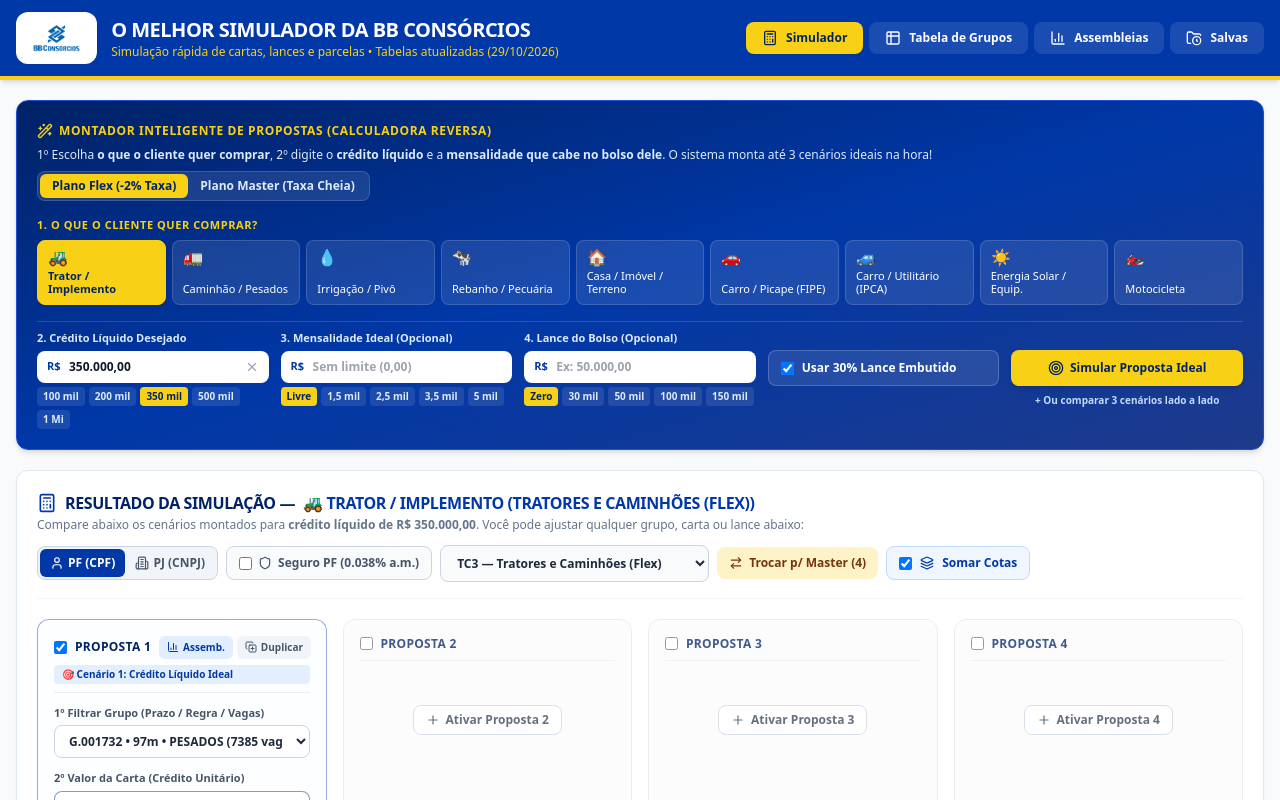
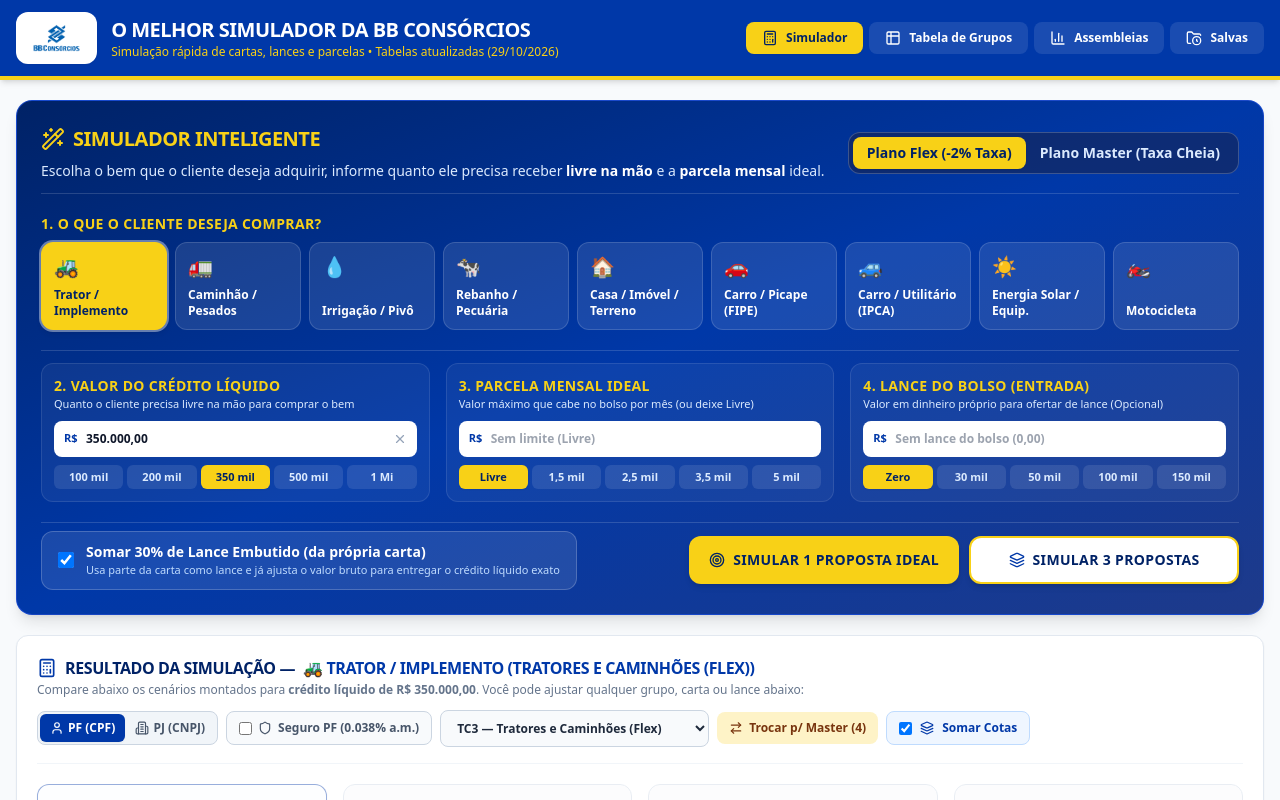
Before and after one commit to aspargosmp-hub/simulador-consorcios, a React (Vite) app: page / in a window 1280 px wide. Shown: the top 800 px of the page. Built offline with nearby package versions, Linux system fonts and the light colour scheme.

Commit message:
style(simulador): novo design do Simulador Inteligente com titulos destacados e botoes de 1 e 3 propostas com mesma evidencia

```diff
--- a/src/components/SimulatorTab.tsx
+++ b/src/components/SimulatorTab.tsx
@@ -794,30 +794,32 @@ export const SimulatorTab: React.FC<SimulatorTabProps> = ({
 
   return (
     <div className="space-y-5">
-      {/* CALCULADORA REVERSA 2.0: O QUE O CLIENTE QUER COMPRAR + CRÉDITO + MENSALIDADE */}
+      {/* SIMULADOR INTELIGENTE: OBJETIVO DE COMPRA + CRÉDITO + MENSALIDADE + LANCE */}
       <form
         onSubmit={handleAutoBuildProposal}
-        className="bg-gradient-to-br from-bb-dark via-bb-blue to-blue-900 text-white rounded-xl p-5 shadow-md print:hidden space-y-4 border border-blue-700"
+        className="bg-gradient-to-br from-bb-dark via-bb-blue to-blue-900 text-white rounded-2xl p-5 sm:p-6 shadow-lg print:hidden space-y-5 border border-blue-700/80"
       >
-        <div className="flex flex-wrap items-center justify-between gap-2">
+        {/* Cabeçalho do Simulador Inteligente */}
+        <div className="flex flex-col md:flex-row md:items-center justify-between gap-3 pb-3 border-b border-white/15">
           <div>
-            <div className="inline-flex items-center gap-1.5 text-xs font-extrabold text-bb-yellow uppercase tracking-wider">
-              <Wand2 className="w-4 h-4" />
-              Montador Inteligente de Propostas (Calculadora Reversa)
+            <div className="inline-flex items-center gap-2 text-lg sm:text-xl font-black text-bb-yellow uppercase tracking-tight">
+              <Wand2 className="w-5 h-5 sm:w-6 sm:h-6 shrink-0" />
+              Simulador Inteligente
             </div>
-            <p className="text-xs text-blue-100 mt-0.5">
-              1º Escolha <strong>o que o cliente quer comprar</strong>, 2º digite o{' '}
-              <strong>crédito líquido</strong> e a <strong>mensalidade que cabe no bolso dele</strong>. O sistema monta até 3 cenários ideais na hora!
+            <p className="text-xs sm:text-sm text-blue-100 mt-1">
+              Escolha o bem que o cliente deseja adquirir, informe quanto ele precisa receber{' '}
+              <strong className="text-white">livre na mão</strong> e a{' '}
+              <strong className="text-white">parcela mensal</strong> ideal.
             </p>
           </div>
 
-          <div className="inline-flex rounded-lg bg-white/10 p-0.5 border border-white/15">
+          <div className="inline-flex rounded-xl bg-blue-950/60 p-1 border border-white/20 self-start md:self-center shrink-0">
             <button
               type="button"
               onClick={() => setPlanoPreferido('Flex')}
-              className={`px-3 py-1 rounded-md text-xs font-extrabold transition ${
+              className={`px-3.5 py-1.5 rounded-lg text-xs sm:text-sm font-extrabold transition ${
                 planoPreferido === 'Flex'
-                  ? 'bg-bb-yellow text-bb-dark'
+                  ? 'bg-bb-yellow text-bb-dark shadow-sm'
                   : 'text-blue-100 hover:text-white'
               }`}
             >
@@ -826,9 +828,9 @@ export const SimulatorTab: React.FC<SimulatorTabProps> = ({
             <button
               type="button"
               onClick={() => setPlanoPreferido('Master')}
-              className={`px-3 py-1 rounded-md text-xs font-extrabold transition ${
+              className={`px-3.5 py-1.5 rounded-lg text-xs sm:text-sm font-extrabold transition ${
                 planoPreferido === 'Master'
-                  ? 'bg-bb-yellow text-bb-dark'
+                  ? 'bg-bb-yellow text-bb-dark shadow-sm'
                   : 'text-blue-100 hover:text-white'
               }`}
             >
@@ -837,12 +839,12 @@ export const SimulatorTab: React.FC<SimulatorTabProps> = ({
           </div>
         </div>
 
-        {/* Passo 1: O que o cliente quer comprar? */}
+        {/* Passo 1: O que o cliente deseja comprar? */}
         <div>
-          <span className="block text-[11px] font-bold text-bb-yellow uppercase tracking-wider mb-1.5">
-            1. O que o cliente quer comprar?
+          <span className="block text-xs sm:text-sm font-extrabold text-bb-yellow uppercase tracking-wide mb-2">
+            1. O que o cliente deseja comprar?
           </span>
-          <div className="grid grid-cols-3 sm:grid-cols-5 lg:grid-cols-9 gap-1.5">
+          <div className="grid grid-cols-3 sm:grid-cols-5 lg:grid-cols-9 gap-2">
             {OBJETIVOS_COMPRA.map((obj) => {
               const active = objetivo === obj.id;
               return (
@@ -850,42 +852,46 @@ export const SimulatorTab: React.FC<SimulatorTabProps> = ({
                   key={obj.id}
                   type="button"
                   onClick={() => setObjetivo(obj.id)}
-                  className={`px-2.5 py-2 rounded-lg text-left transition border flex flex-col justify-between ${
+                  className={`px-3 py-2.5 rounded-xl text-left transition border flex flex-col justify-between ${
                     active
-                      ? 'bg-bb-yellow text-bb-dark border-bb-yellow font-extrabold shadow'
-                      : 'bg-white/10 text-white border-white/15 hover:bg-white/20 font-medium'
+                      ? 'bg-bb-yellow text-bb-dark border-bb-yellow font-black shadow-md ring-2 ring-white/40'
+                      : 'bg-white/10 text-white border-white/15 hover:bg-white/20 font-semibold'
                   }`}
                 >
-                  <span className="text-base leading-none">{obj.emoji}</span>
-                  <span className="text-[11px] leading-tight mt-1">{obj.label}</span>
+                  <span className="text-lg sm:text-xl leading-none">{obj.emoji}</span>
+                  <span className="text-[11px] sm:text-xs leading-tight mt-1.5">{obj.label}</span>
                 </button>
               );
             })}
           </div>
         </div>
 
-        {/* Passo 2: Valores do Cliente (Crédito Líquido, Mensalidade Ideal, Recurso Próprio) */}
-        <div className="grid grid-cols-1 sm:grid-cols-2 lg:grid-cols-5 gap-3 items-start pt-2 border-t border-white/15">
-          <div>
-            <label className="block text-[11px] text-blue-100 font-semibold mb-1">
-              2. Crédito Líquido Desejado
+        {/* Passo 2: Valores do Cliente (3 Colunas Amplas e Alinhadas) */}
+        <div className="grid grid-cols-1 md:grid-cols-3 gap-4 pt-3 border-t border-white/15">
+          {/* Coluna 1: Crédito Líquido */}
+          <div className="bg-white/5 p-3 rounded-xl border border-white/10">
+            <label className="block text-xs sm:text-sm text-bb-yellow font-extrabold uppercase tracking-wide">
+              2. Valor do Crédito Líquido
             </label>
+            <span className="block text-[11px] text-blue-100 mb-2">
+              Quanto o cliente precisa livre na mão para comprar o bem
+            </span>
             <CurrencyInput
               value={targetLiquido}
               onChange={setTargetLiquido}
               placeholder="Ex: 350.000,00"
               prefixClassName="text-bb-blue"
-              inputClassName="bg-white text-slate-900 focus:ring-2 focus:ring-bb-yellow"
+              inputClassName="bg-white text-slate-900 py-2.5 text-sm focus:ring-2 focus:ring-bb-yellow"
             />
-            <div className="flex flex-wrap gap-1 mt-1">
+            <div className="grid grid-cols-5 gap-1 mt-2">
               {[100000, 200000, 350000, 500000, 1000000].map((v) => (
                 <button
                   key={v}
                   type="button"
                   onClick={() => setTargetLiquido(v)}
-                  className={`text-[10px] px-1.5 py-0.5 rounded font-bold transition ${
+                  className={`text-[11px] py-1 rounded-md font-extrabold text-center transition ${
                     targetLiquido === v
-                      ? 'bg-bb-yellow text-bb-dark'
+                      ? 'bg-bb-yellow text-bb-dark shadow-sm'
                       : 'bg-white/10 text-blue-100 hover:bg-white/20'
                   }`}
                 >
@@ -895,26 +901,30 @@ export const SimulatorTab: React.FC<SimulatorTabProps> = ({
             </div>
           </div>
 
-          <div>
-            <label className="block text-[11px] text-blue-100 font-semibold mb-1">
-              3. Mensalidade Ideal (Opcional)
+          {/* Coluna 2: Parcela Mensal Ideal */}
+          <div className="bg-white/5 p-3 rounded-xl border border-white/10">
+            <label className="block text-xs sm:text-sm text-bb-yellow font-extrabold uppercase tracking-wide">
+              3. Parcela Mensal Ideal
             </label>
+            <span className="block text-[11px] text-blue-100 mb-2">
+              Valor máximo que cabe no bolso por mês (ou deixe Livre)
+            </span>
             <CurrencyInput
               value={targetMensalidadeMax}
               onChange={setTargetMensalidadeMax}
-              placeholder="Sem limite (0,00)"
+              placeholder="Sem limite (Livre)"
               prefixClassName="text-bb-blue"
-              inputClassName="bg-white text-slate-900 focus:ring-2 focus:ring-bb-yellow"
+              inputClassName="bg-white text-slate-900 py-2.5 text-sm focus:ring-2 focus:ring-bb-yellow"
             />
-            <div className="flex flex-wrap gap-1 mt-1">
+            <div className="grid grid-cols-5 gap-1 mt-2">
               {[0, 1500, 2500, 3500, 5000].map((v) => (
                 <button
                   key={v}
                   type="button"
                   onClick={() => setTargetMensalidadeMax(v)}
-                  className={`text-[10px] px-1.5 py-0.5 rounded font-bold transition ${
+                  className={`text-[11px] py-1 rounded-md font-extrabold text-center transition ${
                     targetMensalidadeMax === v
-                      ? 'bg-bb-yellow text-bb-dark'
+                      ? 'bg-bb-yellow text-bb-dark shadow-sm'
                       : 'bg-white/10 text-blue-100 hover:bg-white/20'
                   }`}
                 >
@@ -924,26 +934,30 @@ export const SimulatorTab: React.FC<SimulatorTabProps> = ({
             </div>
           </div>
 
-          <div>
-            <label className="block text-[11px] text-blue-100 font-semibold mb-1">
-              4. Lance do Bolso (Opcional)
+          {/* Coluna 3: Lance do Bolso */}
+          <div className="bg-white/5 p-3 rounded-xl border border-white/10">
+            <label className="block text-xs sm:text-sm text-bb-yellow font-extrabold uppercase tracking-wide">
+              4. Lance do Bolso (Entrada)
             </label>
+            <span className="block text-[11px] text-blue-100 mb-2">
+              Valor em dinheiro próprio para ofertar de lance (Opcional)
+            </span>
             <CurrencyInput
               value={targetBolsoReais}
               onChange={setTargetBolsoReais}
-              placeholder="Ex: 50.000,00"
+              placeholder="Sem lance do bolso (0,00)"
               prefixClassName="text-bb-blue"
-              inputClassName="bg-white text-slate-900 focus:ring-2 focus:ring-bb-yellow"
+              inputClassName="bg-white text-slate-900 py-2.5 text-sm focus:ring-2 focus:ring-bb-yellow"
             />
-            <div className="flex flex-wrap gap-1 mt-1">
+            <div className="grid grid-cols-5 gap-1 mt-2">
               {[0, 30000, 50000, 100000, 150000].map((v) => (
                 <button
                   key={v}
                   type="button"
                   onClick={() => setTargetBolsoReais(v)}
-                  className={`text-[10px] px-1.5 py-0.5 rounded font-bold transition ${
+                  className={`text-[11px] py-1 rounded-md font-extrabold text-center transition ${
                     targetBolsoReais === v
-                      ? 'bg-bb-yellow text-bb-dark'
+                      ? 'bg-bb-yellow text-bb-dark shadow-sm'
                       : 'bg-white/10 text-blue-100 hover:bg-white/20'
                   }`}
                 >
@@ -952,33 +966,42 @@ export const SimulatorTab: React.FC<SimulatorTabProps> = ({
               ))}
             </div>
           </div>
-
-          <div className="pt-5">
-            <label className="flex items-center gap-2 px-3 py-2 rounded-lg bg-white/10 border border-white/20 text-xs font-bold cursor-pointer h-[36px]">
-              <input
-                type="checkbox"
-                checked={targetUsarEmbutido}
-                onChange={(e) => setTargetUsarEmbutido(e.target.checked)}
-                className="rounded text-bb-yellow"
-              />
-              <span>Usar 30% Lance Embutido</span>
-            </label>
-          </div>
-
-          <div className="pt-5 space-y-1">
+        </div>
+
+        {/* Barra Inferior: Opção de Lance Embutido + 2 Botões de Ação com Mesma Evidência */}
+        <div className="flex flex-col lg:flex-row items-stretch lg:items-center justify-between gap-3 pt-2 border-t border-white/15">
+          <label className="flex items-center gap-3 px-4 py-2.5 rounded-xl bg-white/10 hover:bg-white/15 border border-white/20 cursor-pointer transition">
+            <input
+              type="checkbox"
+              checked={targetUsarEmbutido}
+              onChange={(e) => setTargetUsarEmbutido(e.target.checked)}
+              className="w-4 h-4 rounded text-bb-yellow focus:ring-bb-yellow"
+            />
+            <div>
+              <span className="block text-xs sm:text-sm font-extrabold text-white">
+                Somar 30% de Lance Embutido (da própria carta)
+              </span>
+              <span className="block text-[11px] text-blue-200">
+                Usa parte da carta como lance e já ajusta o valor bruto para entregar o crédito líquido exato
+              </span>
+            </div>
+          </label>
+
+          <div className="grid grid-cols-1 sm:grid-cols-2 gap-2.5 shrink-0">
             <button
               type="submit"
-              className="w-full inline-flex items-center justify-center gap-1.5 px-4 py-2 h-[36px] rounded-lg bg-bb-yellow hover:bg-bb-yellowHover text-bb-dark text-xs font-black shadow-md transition"
+              className="inline-flex items-center justify-center gap-2 px-5 py-3 rounded-xl bg-bb-yellow hover:bg-bb-yellowHover text-bb-dark text-xs sm:text-sm font-black uppercase tracking-wide shadow-md transition"
             >
-              <Target className="w-4 h-4" />
-              Simular Proposta Ideal
+              <Target className="w-4 h-4 shrink-0" />
+              Simular 1 Proposta Ideal
             </button>
             <button
               type="button"
               onClick={() => runProposalBuilder('compare3')}
-              className="w-full text-center text-[10px] font-bold text-blue-200 hover:text-bb-yellow transition py-0.5"
+              className="inline-flex items-center justify-center gap-2 px-5 py-3 rounded-xl bg-white hover:bg-blue-50 text-bb-dark border-2 border-bb-yellow text-xs sm:text-sm font-black uppercase tracking-wide shadow-md transition"
             >
-              + Ou comparar 3 cenários lado a lado
+              <Layers className="w-4 h-4 text-bb-blue shrink-0" />
+              Simular 3 Propostas
             </button>
           </div>
         </div>
```
